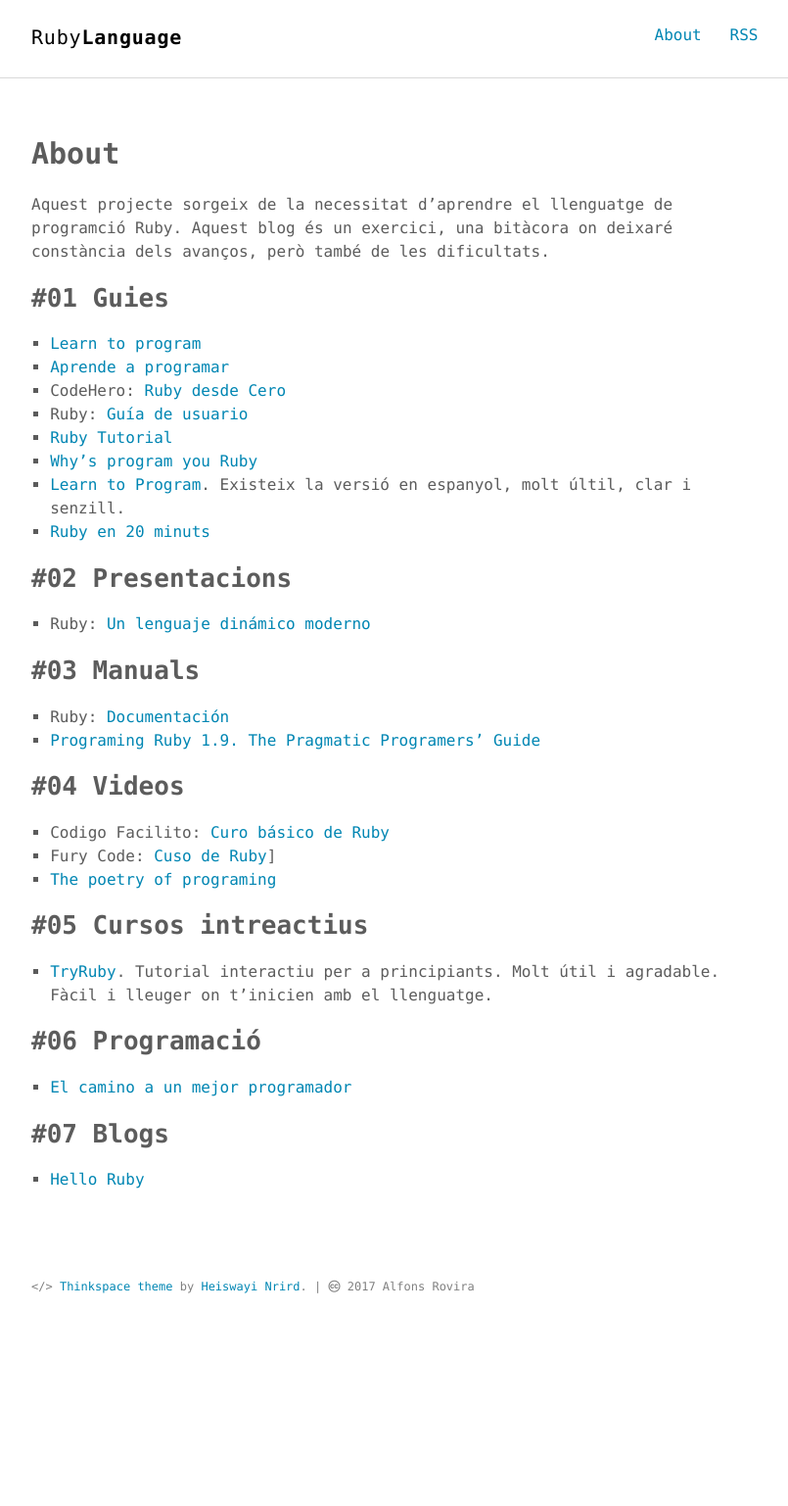
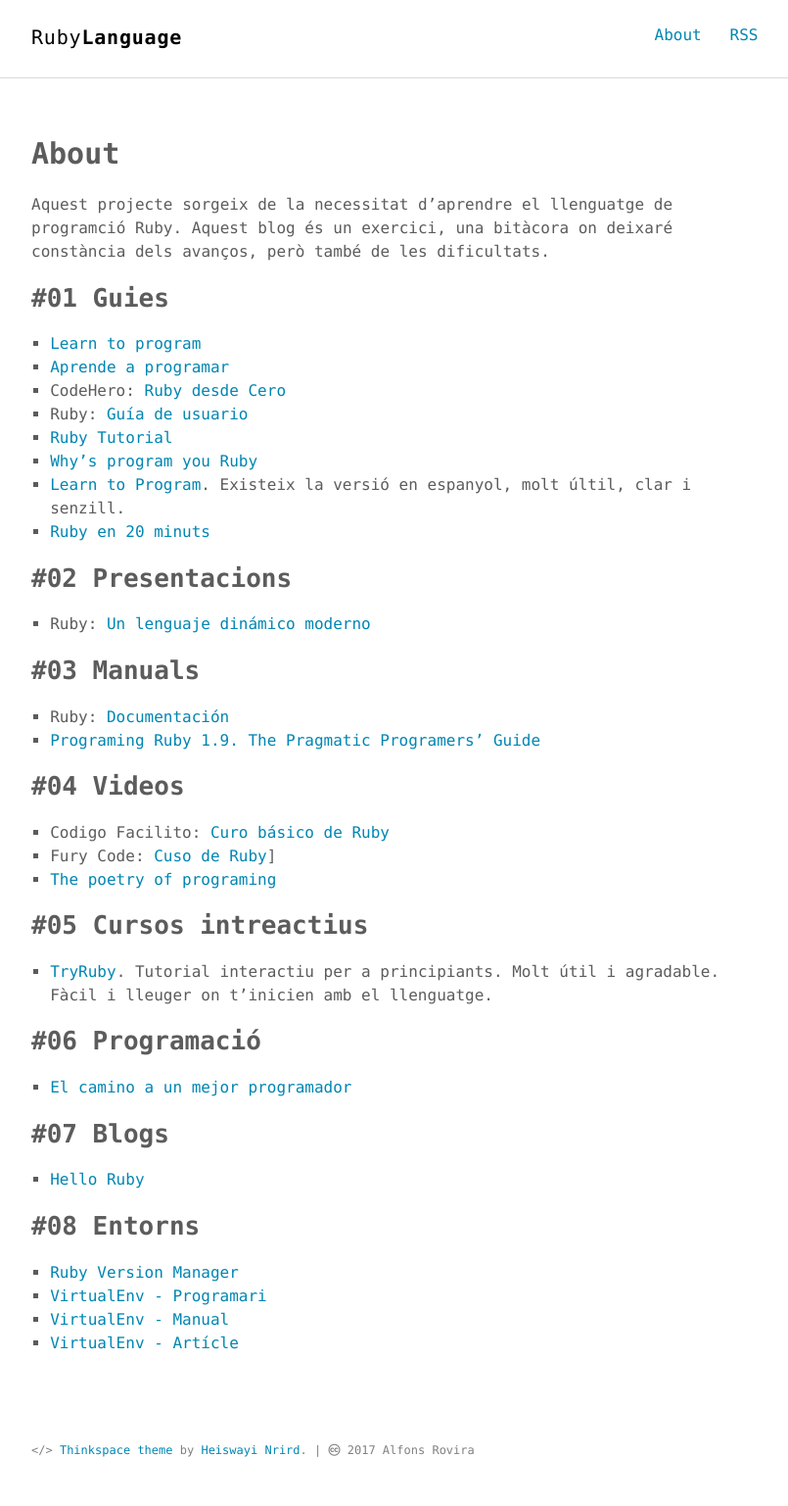
Before and after one commit to inclusa/ruby, a Jekyll site: the page built from about.md, in a window 1280 px wide. Shown: the whole page at 98% size, without its empty margins (232-1037 px from the left). Built offline with Jekyll 4.4.1, drawn with Linux system fonts in a browser that asks for light colours; before the commit the page ends 1370 px from its top, so only the background shows below that.

Commit message:
VirtualEnv

```diff
--- a/about.md
+++ b/about.md
@@ -45,3 +45,10 @@ Aquest projecte sorgeix de la necessitat d'aprendre el llenguatge de programció
 ## #07 Blogs
 
 - [Hello Ruby](http://blog.helloruby.com/tagged/backerupdate)
+
+## #08 Entorns
+
+- [Ruby Version Manager](http://rvm.io/)
+- [VirtualEnv - Programari](https://github.com/rbenv/rbenv)
+- [VirtualEnv - Manual](http://virtualenvwrapper.readthedocs.io/en/latest/)
+- [VirtualEnv - Artícle](https://rooteando.com/virtualenvwrapper-liclipse-pip-y-algunas-cosas-mas/)
```
